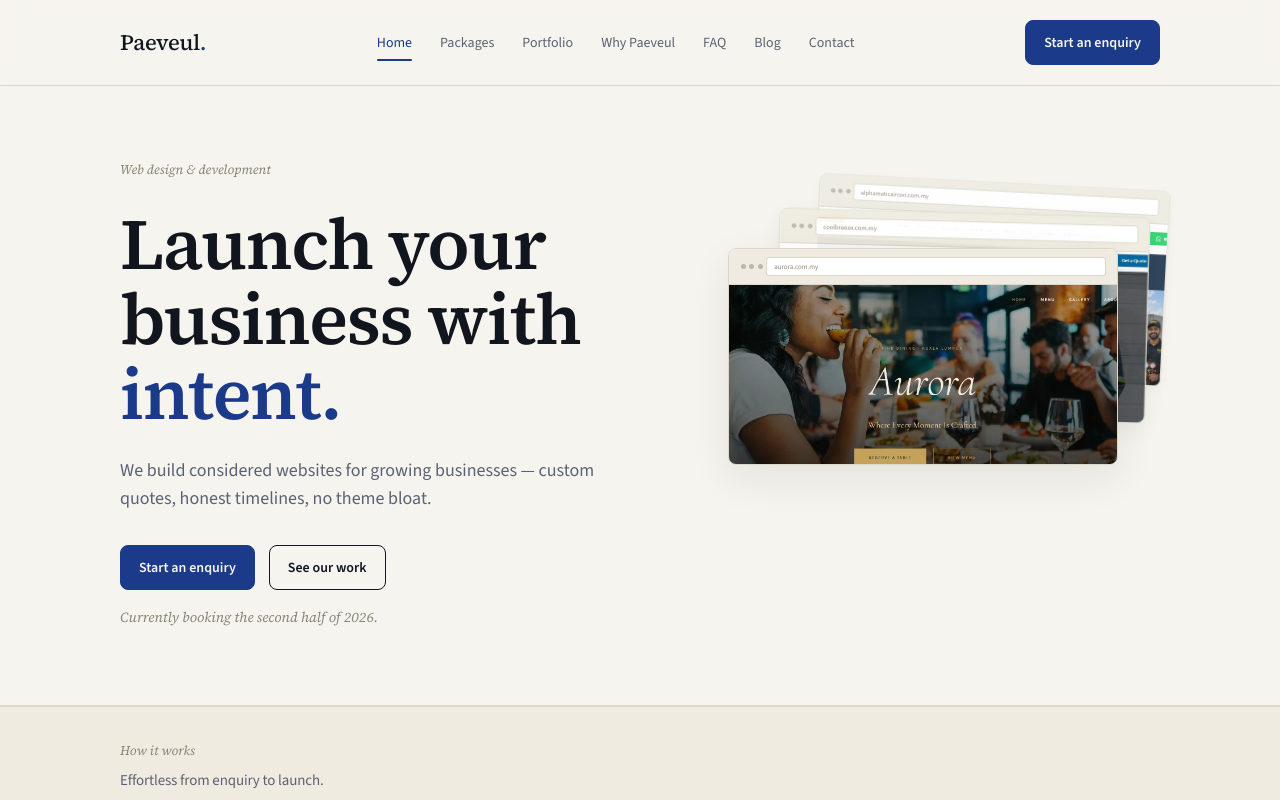
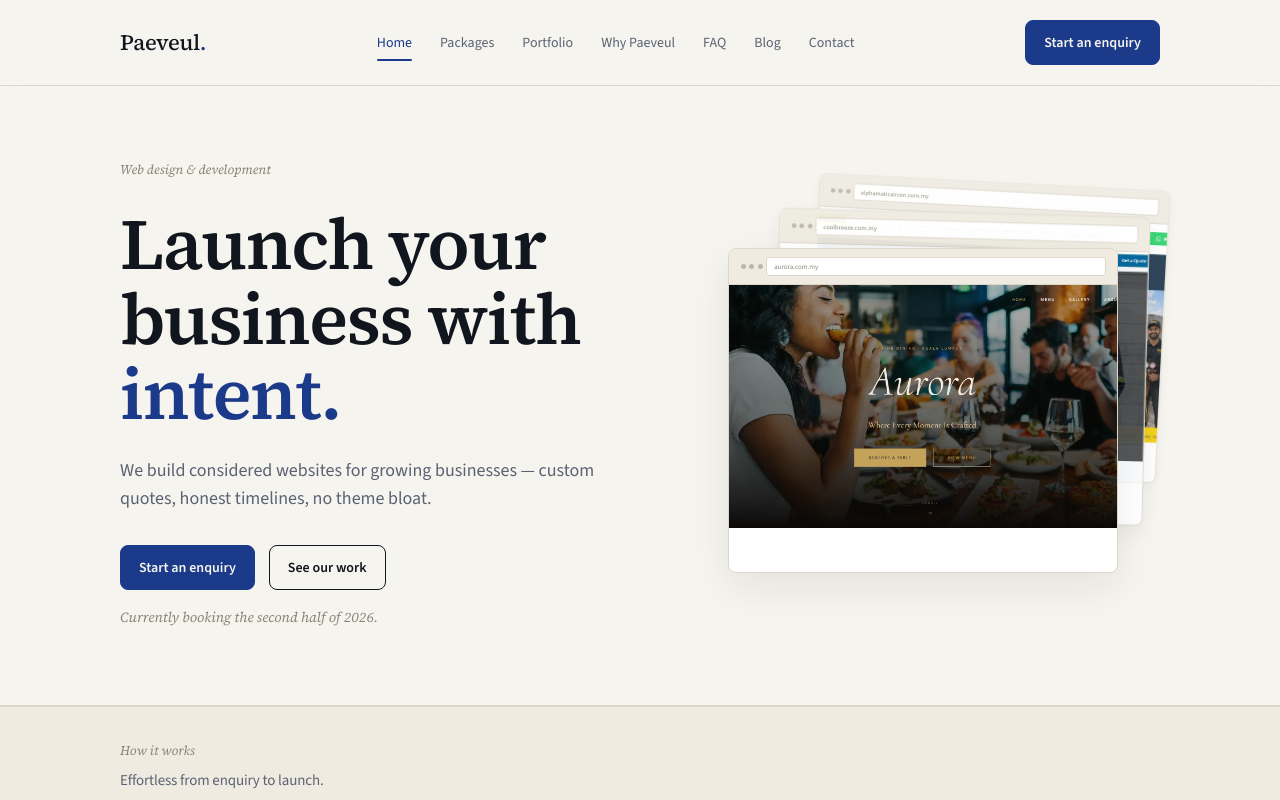
Before and after one commit to paeveul/paeveul-official, a plain HTML site: page main/index.html in a window 1280 px wide. Shown: the top 800 px of the page. Drawn offline with nearby package versions, Linux system fonts and the light colour scheme.

Commit message:
feat(hero): grow portfolio card-stack to 60cqw per spec §14 (1.5x)
Alex approved the 1.5x target (60cqw, not 80cqw/2x, not the 50cqw
middle-ground) per Amelia's spec §14 analysis. Stack height raised
40cqw -> 60cqw, min-height proportionally bumped 210px -> 315px
(same ratio-scaling discipline as the prior 190->210 bump).

This intentionally pushes .pg-hero's rendered height taller, since
.hm-hero-visual becomes the taller grid track once total inset
content height (75cqw) exceeds the 58.0cqw zero-impact ceiling.
Process Strip and everything below it shifts down ~112px @1440px,
~304px @1920px - an accepted, known consequence per spec §14.3/§14.6,
not a bug.

No change to .hm-hero-visual-inset padding (15cqw 4.2cqw 0, both
breakpoints) or to .pg-hero itself - the push-down is an automatic
CSS Grid row-sizing consequence of the single height value change.
Grid column/row independence (spec §14.4) keeps the left text column
unaffected on the width axis.

```diff
--- a/main/index.html
+++ b/main/index.html
@@ -318,8 +318,8 @@
     }
     .hm-hero-visual .pv-bmock-portfolio-stack {
       position: relative;
-      height: 40cqw;
-      min-height: 210px;
+      height: 60cqw;
+      min-height: 315px;
       width: 100%;
     }
 
@@ -327,7 +327,25 @@
        by deleting the outer frame's own chrome-bar/border/body-padding
        cost (spec §13.6), not a footprint increase beyond today's live
        .hm-hero-visual height. Card height/width proportions (94%/74%)
-       unchanged from the v2 fix (spec §13.7). */
+       unchanged from the v2 fix (spec §13.7).
+
+       V4 (2026-07-13, spec §14): stack height raised again, 40cqw → 60cqw
+       (Alex's approved 1.5× target, spec §14.6 — not 80cqw/2×, not the
+       50cqw middle-ground). Unlike the v3 bump, this one is NOT free —
+       total .hm-hero-visual-inset content height goes from 55cqw
+       (15cqw padding-top + 40cqw stack) to 75cqw, past the 58.0cqw
+       zero-impact ceiling spec §13.6/§14.2 established. This makes
+       .hm-hero-visual the taller grid track in .hm-hero-grid, growing
+       .pg-hero's rendered height and pushing the Process Strip section
+       (and everything below it) down by ~112px @1440px viewport, up to
+       ~304px @1920px — an accepted, known consequence per spec §14.3,
+       not a bug. No change needed to .hm-hero-visual-inset's own padding
+       (15cqw 4.2cqw 0) or to .pg-hero itself — the push-down is an
+       automatic CSS Grid row-sizing consequence of this single height
+       value change, not a separate edit (spec §14.4). min-height bumped
+       210px → 315px, same proportional-bump discipline as the v3 change
+       (190px → 210px), scaled by the same 40→60cqw ratio (×1.5). Card
+       height/width proportions (94%/74%) unchanged. */
     .hm-hero-visual .stack-card {
       position: absolute;
       top: 0; left: 0;
```
